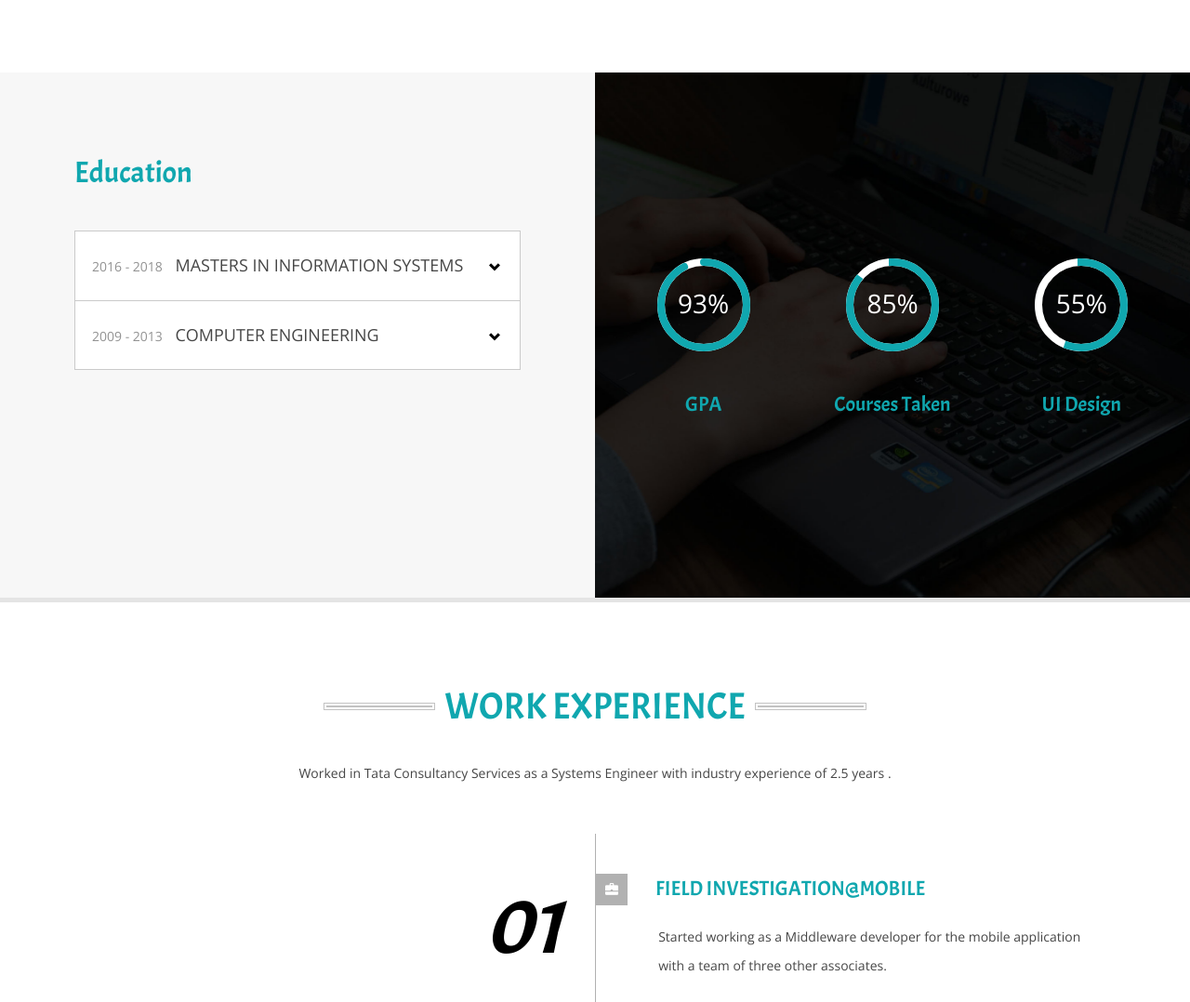
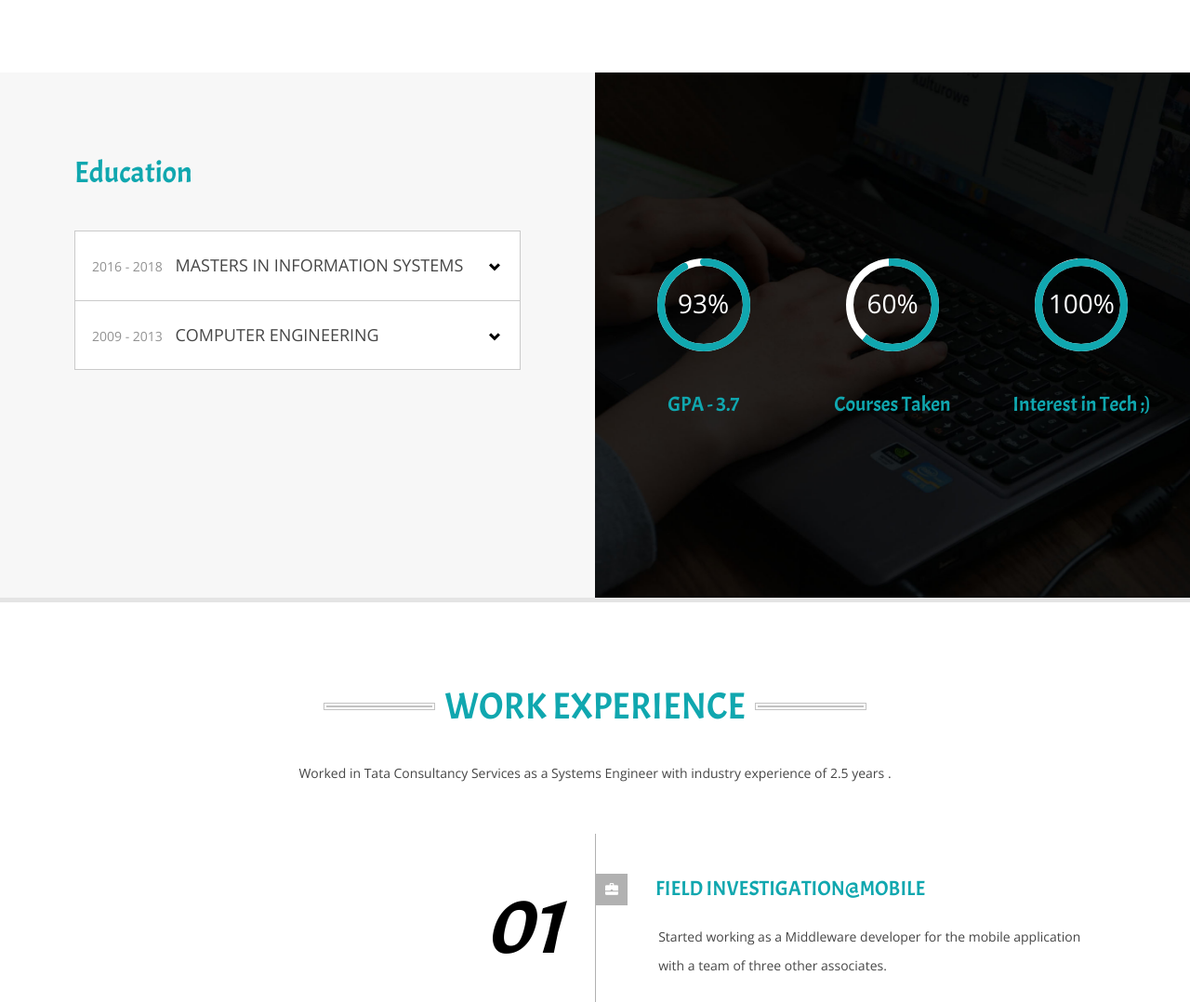
Before and after one commit to Richbh7/OnlineResume, a plain HTML site: page index.html in a window 1280 px wide. Shown: the part 1259-2337 px from the top of the page at 93% size. Drawn offline with nearby package versions, Linux system fonts and the light colour scheme.

Commit message:
Updating pie chart content

```diff
--- a/index.html
+++ b/index.html
@@ -327,16 +327,16 @@ I have worked as a Systems Engineer for Tata Consultancy Services and my experie
 		<div class="col-sm-4 abt-gd-left text-center">
 
 			<div id="demo-pie-1" class="pie-title-center" data-percent="92.5"> <span class="pie-value">3.7</span> </div>
-			<h4>GPA</h4>
+			<h4>GPA - 3.7</h4>
 		</div>
 
 		<div class="col-sm-4 abt-gd-left text-center">
-			<div id="demo-pie-3" class="pie-title-center" data-percent="85"> <span class="pie-value"></span> </div>
+			<div id="demo-pie-3" class="pie-title-center" data-percent="60"> <span class="pie-value"></span> </div>
 			<h4>Courses Taken</h4>
 		</div>
 		<div class="col-sm-4 abt-gd-left text-center">
-			<div id="demo-pie-4" class="pie-title-center" data-percent="55"> <span class="pie-value"></span> </div>
-			<h4>UI Design</h4>
+			<div id="demo-pie-4" class="pie-title-center" data-percent="100"> <span class="pie-value"></span> </div>
+			<h4>Interest in Tech ;)</h4>
 		</div>
 		<div class="clearfix"></div>
 	</div>
```
